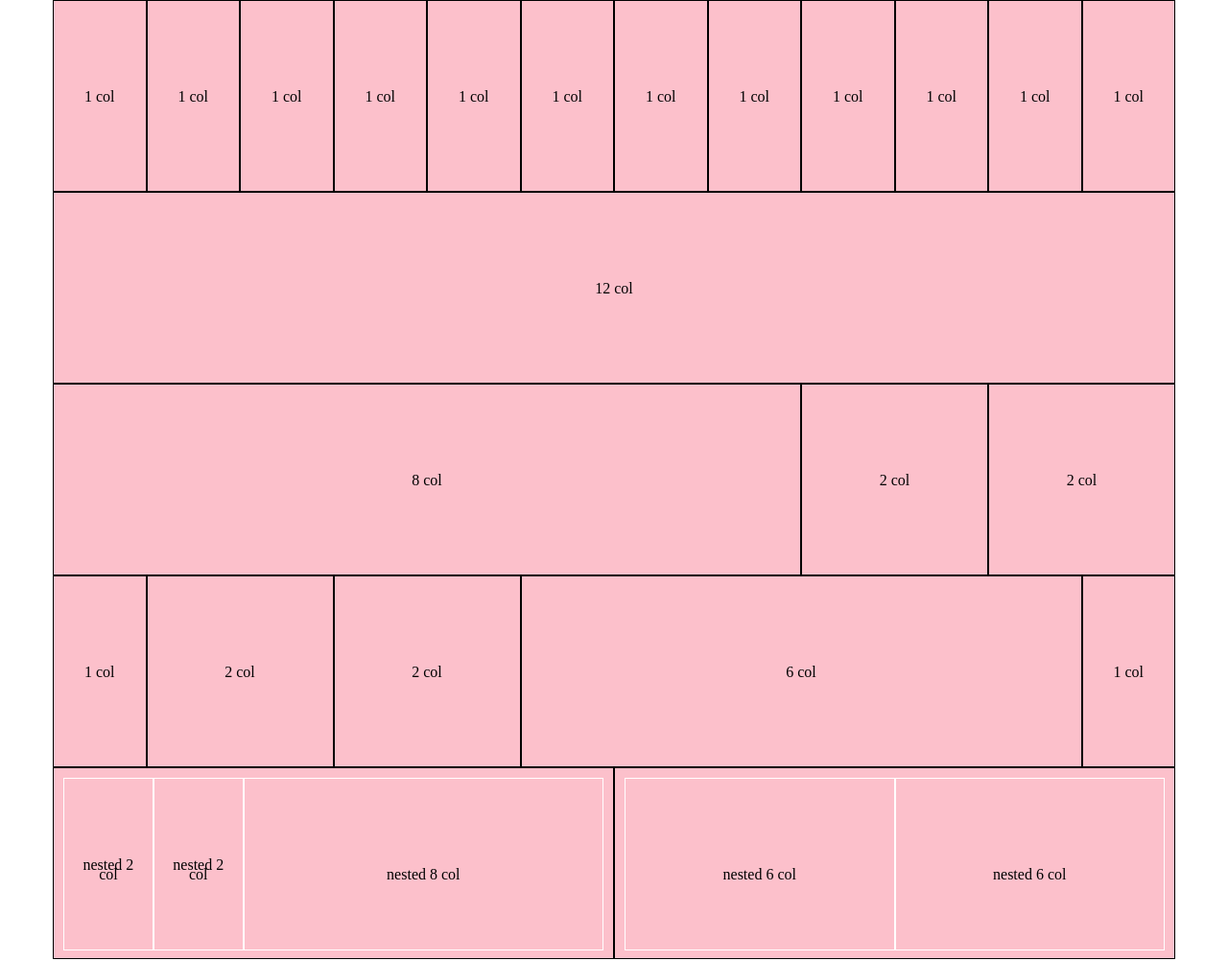
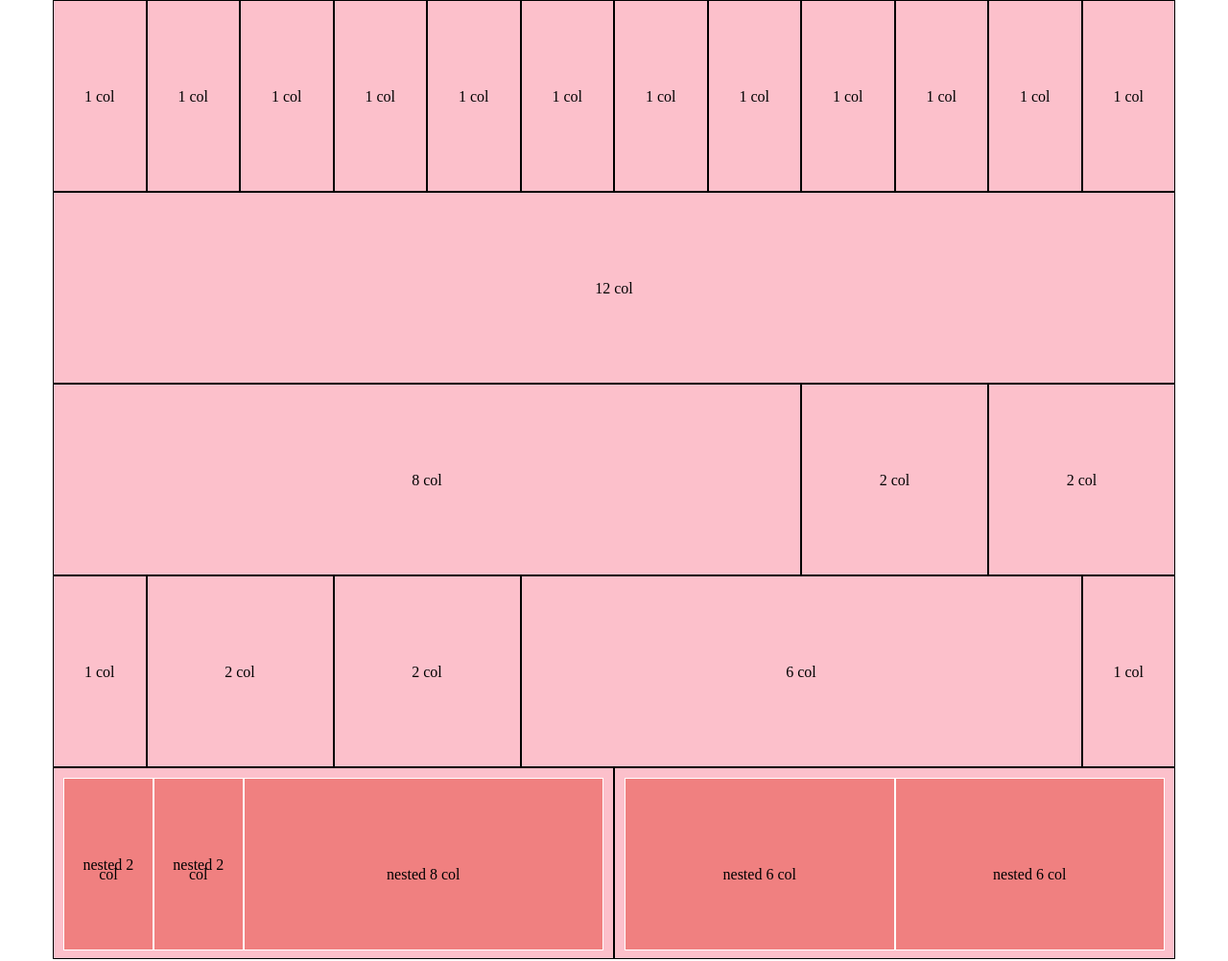
Before and after one commit to corradocoppolino/html-css-12bool, a plain HTML site: page index.html in a window 1280 px wide. Shown: the whole page at 96% size. Drawn offline with Linux system fonts and the light colour scheme.

Commit message:
colore finale

```diff
--- a/style.css
+++ b/style.css
@@ -42,6 +42,7 @@
     border: 1px solid white;
     height: 180px;
     line-height: 180px;
+    background-color: #F08080;
 }
 
 .container2 .col-2{
@@ -49,10 +50,12 @@
     height: 180px;
     line-height: 10px;
     padding-top: 85px;
+    background-color: #F08080;
 }
 
 .container2 .col-8{
     border: 1px solid white;
     height: 180px;
     line-height: 180px;
+    background-color: #F08080;
 }
```
